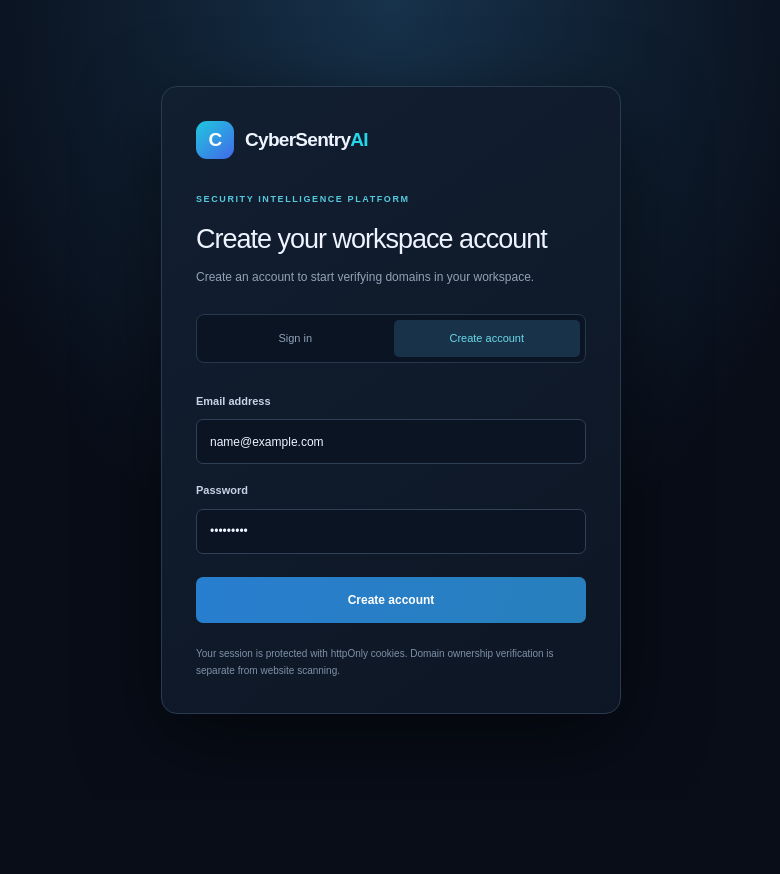
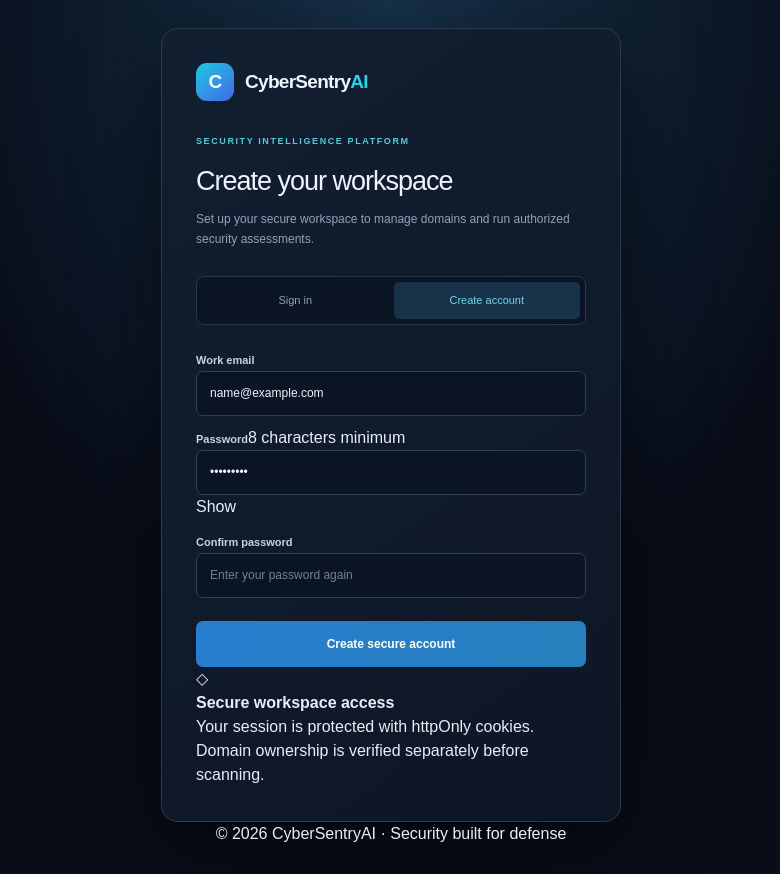
Before and after one commit to Fouzia2510/cybersentry-ai, a Next.js app: page /login in a window 1280 px wide. Both pictures are taken after typing "name@example.com", "Sample123" into the empty fields and a click on the tab "Create account". Shown: the whole page, without its empty margins (249-1029 px from the left). Before the commit the page ends 800 px from the top, so only its background shows below. Built offline with nearby package versions, Linux system fonts and the light colour scheme.

Commit message:
Polish professional sign-in and account creation form

```diff
--- a/src/app/login/page.tsx
+++ b/src/app/login/page.tsx
@@ -9,6 +9,8 @@ export default function LoginPage() {
   const [mode, setMode] = useState<"login" | "signup">("login");
   const [email, setEmail] = useState("");
   const [password, setPassword] = useState("");
+  const [confirmPassword, setConfirmPassword] = useState("");
+  const [showPassword, setShowPassword] = useState(false);
   const [busy, setBusy] = useState(false);
   const [message, setMessage] = useState("");
   const [error, setError] = useState("");
@@ -18,6 +20,12 @@ export default function LoginPage() {
     setBusy(true);
     setMessage("");
     setError("");
+
+    if (mode === "signup" && password !== confirmPassword) {
+      setError("Your passwords do not match. Please check and try again.");
+      setBusy(false);
+      return;
+    }
 
     try {
       const response = await fetch(
@@ -51,83 +59,86 @@ export default function LoginPage() {
 
   return (
     <main className="auth-shell">
-      <section className="auth-card">
-        <Link className="auth-brand" href="/">
+      <section className="auth-card" aria-labelledby="auth-title">
+        <Link className="auth-brand" href="/login" aria-label="CyberSentryAI sign in">
           <span className="auth-brand-icon">C</span>
           <span>CyberSentry<span>AI</span></span>
         </Link>
         <div className="auth-eyebrow">SECURITY INTELLIGENCE PLATFORM</div>
-        <h1>{mode === "login" ? "Welcome back" : "Create your workspace account"}</h1>
+        <h1 id="auth-title">{mode === "login" ? "Sign in to your workspace" : "Create your workspace"}</h1>
         <p className="auth-description">
           {mode === "login"
-            ? "Sign in to manage your domains and security workspace."
-            : "Create an account to start verifying domains in your workspace."}
+            ? "Access your security operations, verified domains and assessment reports."
+            : "Set up your secure workspace to manage domains and run authorized security assessments."}
         </p>
 
-        <div className="auth-tabs" role="tablist" aria-label="Authentication">
-          <button
-            type="button"
-            role="tab"
-            aria-selected={mode === "login"}
-            className={mode === "login" ? "selected" : ""}
-            onClick={() => { setMode("login"); setError(""); setMessage(""); }}
-          >
+        <div className="auth-tabs" role="tablist" aria-label="Account access">
+          <button type="button" role="tab" id="signin-tab" aria-controls="auth-panel"
+            aria-selected={mode === "login"} className={mode === "login" ? "selected" : ""}
+            onClick={() => { setMode("login"); setError(""); setMessage(""); setConfirmPassword(""); }}>
             Sign in
           </button>
-          <button
-            type="button"
-            role="tab"
-            aria-selected={mode === "signup"}
-            className={mode === "signup" ? "selected" : ""}
-            onClick={() => { setMode("signup"); setError(""); setMessage(""); }}
-          >
+          <button type="button" role="tab" id="signup-tab" aria-controls="auth-panel"
+            aria-selected={mode === "signup"} className={mode === "signup" ? "selected" : ""}
+            onClick={() => { setMode("signup"); setError(""); setMessage(""); }}>
             Create account
           </button>
         </div>
 
-        <form className="auth-form" onSubmit={submit}>
-          <label htmlFor="email">Email address</label>
-          <input
-            id="email"
-            type="email"
-            autoComplete="email"
-            required
-            maxLength={254}
-            value={email}
-            onChange={(event) => setEmail(event.target.value)}
-            placeholder="you@example.com"
-          />
+        <form className="auth-form" id="auth-panel" onSubmit={submit}>
+          <div className="auth-field">
+            <label htmlFor="email">Work email</label>
+            <input id="email" name="email" type="email" autoComplete="email" inputMode="email"
+              required maxLength={254} value={email}
+              onChange={(event) => setEmail(event.target.value)} placeholder="name@company.com" />
+          </div>
 
-          <label htmlFor="password">Password</label>
-          <input
-            id="password"
-            type="password"
-            autoComplete={mode === "login" ? "current-password" : "new-password"}
-            required
-            minLength={8}
-            maxLength={256}
-            value={password}
-            onChange={(event) => setPassword(event.target.value)}
-            placeholder="At least 8 characters"
-          />
+          <div className="auth-field">
+            <div className="auth-label-row">
+              <label htmlFor="password">Password</label>
+              {mode === "signup" && <span className="auth-field-hint">8 characters minimum</span>}
+            </div>
+            <div className="auth-password-wrap">
+              <input id="password" name="password" type={showPassword ? "text" : "password"}
+                autoComplete={mode === "login" ? "current-password" : "new-password"}
+                required minLength={8} maxLength={256} value={password}
+                onChange={(event) => setPassword(event.target.value)}
+                placeholder={mode === "login" ? "Enter your password" : "Create a strong password"} />
+              <button className="auth-password-toggle" type="button"
+                onClick={() => setShowPassword((visible) => !visible)}
+                aria-label={showPassword ? "Hide password" : "Show password"} aria-pressed={showPassword}>
+                {showPassword ? "Hide" : "Show"}
+              </button>
+            </div>
+          </div>
+
+          {mode === "signup" && (
+            <div className="auth-field">
+              <label htmlFor="confirm-password">Confirm password</label>
+              <input id="confirm-password" name="confirmPassword"
+                type={showPassword ? "text" : "password"} autoComplete="new-password"
+                required minLength={8} maxLength={256} value={confirmPassword}
+                onChange={(event) => setConfirmPassword(event.target.value)}
+                placeholder="Enter your password again" />
+            </div>
+          )}
 
           {error && <p className="auth-error" role="alert">{error}</p>}
           {message && <p className="auth-message" role="status">{message}</p>}
 
           <button className="auth-submit" type="submit" disabled={busy}>
-            {busy
-              ? "Please wait..."
-              : mode === "login"
-                ? "Sign in securely"
-                : "Create account"}
+            {busy ? "Please wait..." : mode === "login" ? "Sign in to workspace" : "Create secure account"}
           </button>
         </form>
 
-        <p className="auth-footnote">
-          Your session is protected with httpOnly cookies. Domain ownership
-          verification is separate from website scanning.
-        </p>
+        <div className="auth-security-note">
+          <span aria-hidden="true">◇</span>
+          <p><strong>Secure workspace access</strong><br />
+            Your session is protected with httpOnly cookies. Domain ownership is verified separately before scanning.
+          </p>
+        </div>
       </section>
+      <p className="auth-copyright">© 2026 CyberSentryAI · Security built for defense</p>
     </main>
   );
 }
```
